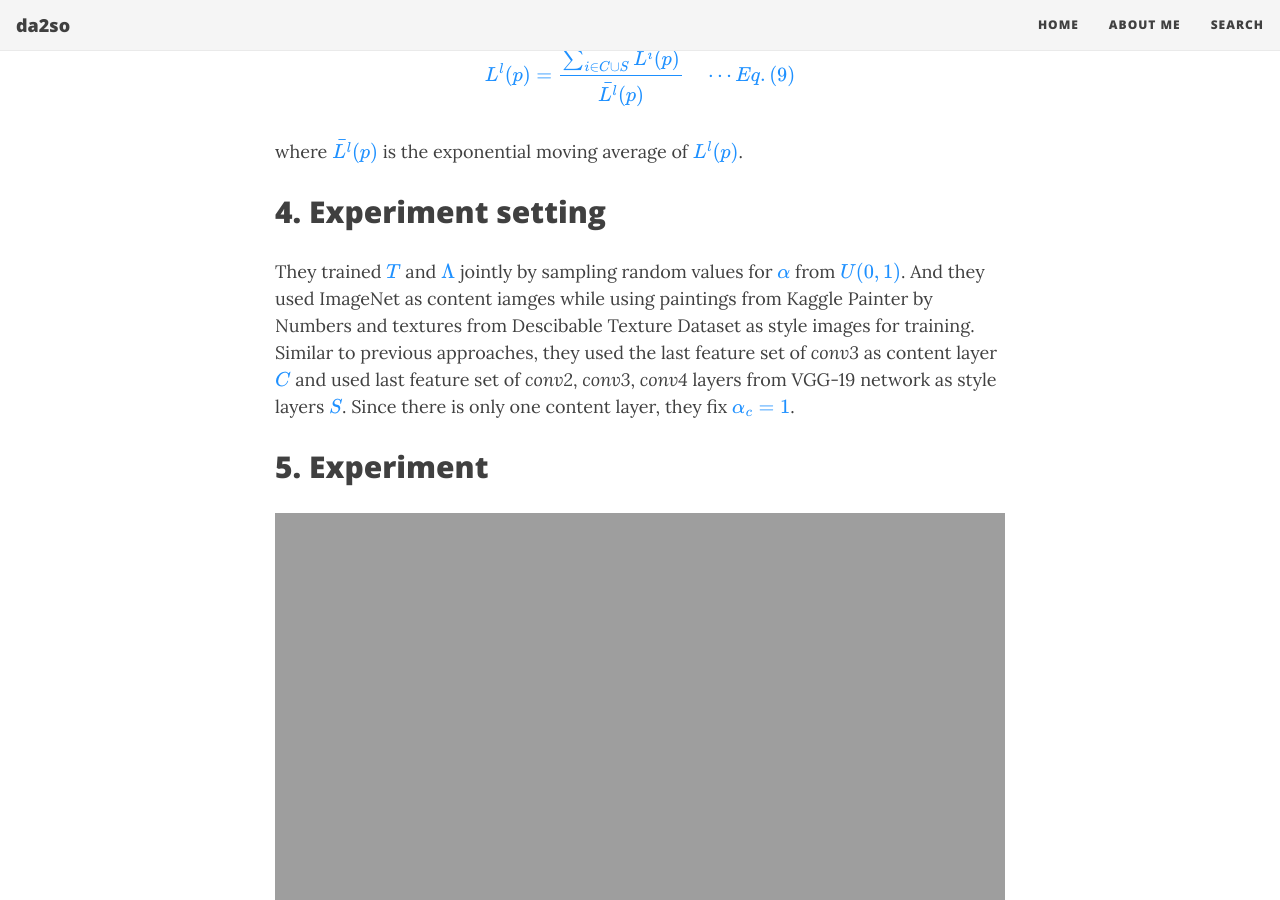
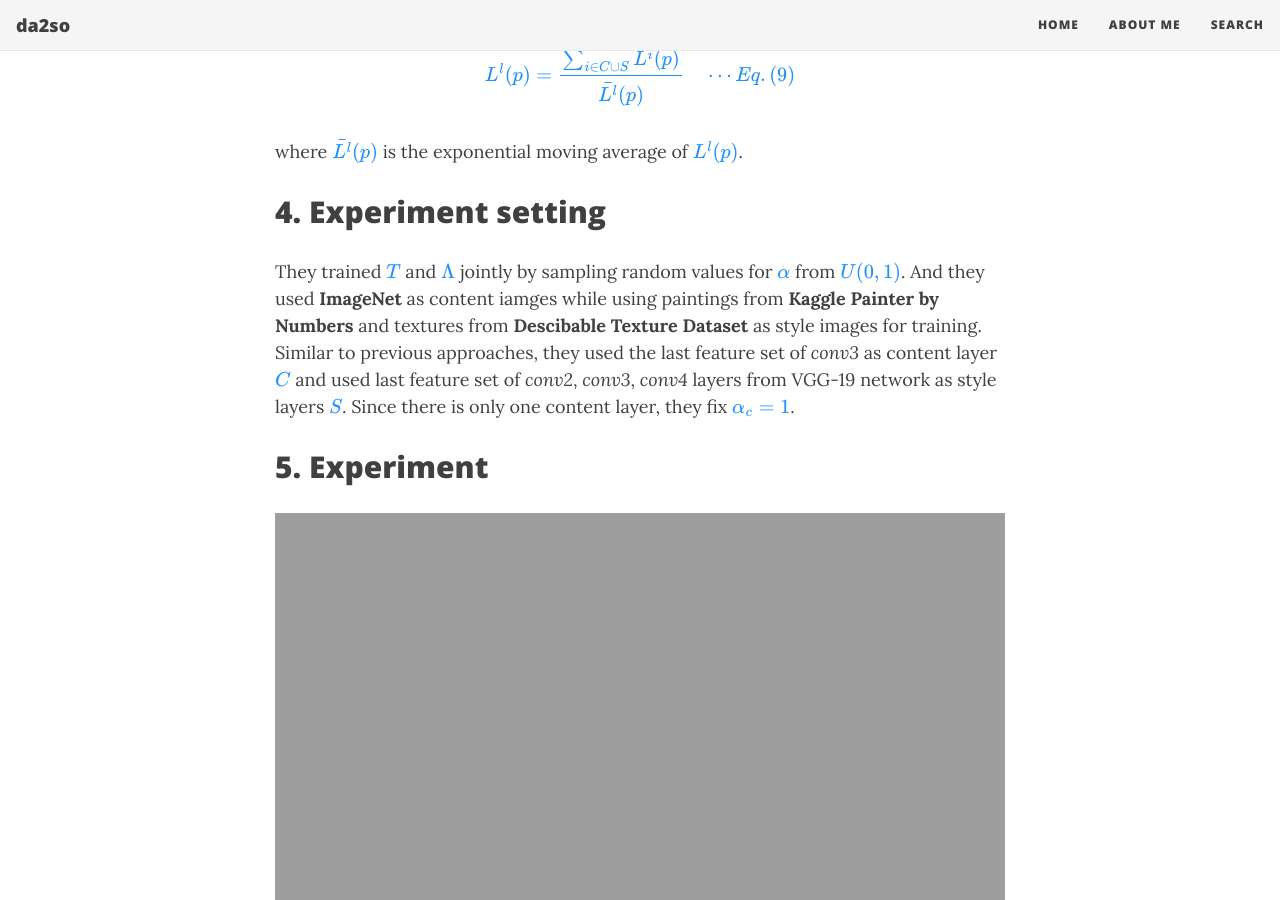
Before and after one commit to da2so/da2so.github.io, a Jekyll site: the page built from _posts/2020-12-11-Adjustable_Real_time_Style_Transfer.md, in a window 1280 px wide and 900 px high, scrolled down 4420 px. Built offline with Jekyll 4.4.1, drawn with Linux system fonts in a browser that asks for light colours; nearby versions of some CDN libraries; formulas are drawn with MathJax 3.

Commit message:
Update 2020-12-11-Adjustable_Real_time_Style_Transfer.md

```diff
--- a/_posts/2020-12-11-Adjustable_Real_time_Style_Transfer.md
+++ b/_posts/2020-12-11-Adjustable_Real_time_Style_Transfer.md
@@ -134,7 +134,7 @@ where <span style="color:DodgerBlue">$ \bar{L^l} (p) $</span> is the exponential
 
 ## 4. Experiment setting
 
-They trained <span style="color:DodgerBlue">$ T$</span> and  <span style="color:DodgerBlue">$ \Lambda $</span> jointly by sampling random values for  <span style="color:DodgerBlue">$ \alpha $</span> from  <span style="color:DodgerBlue">$U(0,1) $</span>. And they used ImageNet as content iamges while using paintings from Kaggle Painter by Numbers and textures from Descibable Texture Dataset as style images for training.
+They trained <span style="color:DodgerBlue">$ T$</span> and  <span style="color:DodgerBlue">$ \Lambda $</span> jointly by sampling random values for  <span style="color:DodgerBlue">$ \alpha $</span> from  <span style="color:DodgerBlue">$U(0,1) $</span>. And they used **ImageNet** as content iamges while using paintings from **Kaggle Painter by Numbers** and textures from **Descibable Texture Dataset** as style images for training.
 Similar to previous approaches, they used the last feature set of *conv3* as content layer  <span style="color:DodgerBlue">$C$</span> and used last feature set of *conv2*, *conv3*, *conv4* layers from VGG-19 network as style layers <span style="color:DodgerBlue">$S$</span>. Since there is only one content layer, they fix <span style="color:DodgerBlue">$ \alpha_c =1 $</span>.
 
 ## 5. Experiment
```
